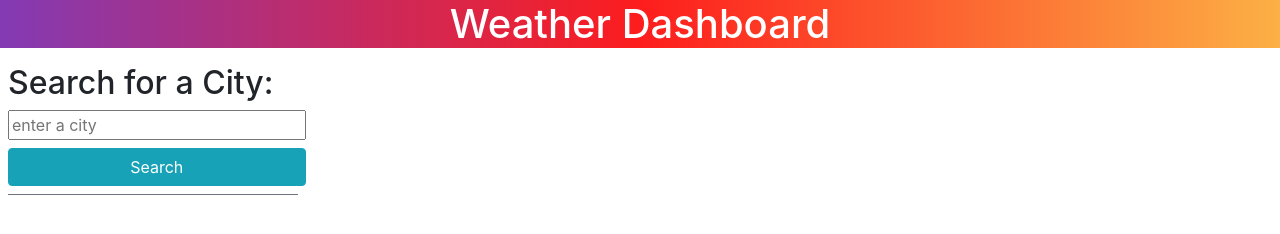
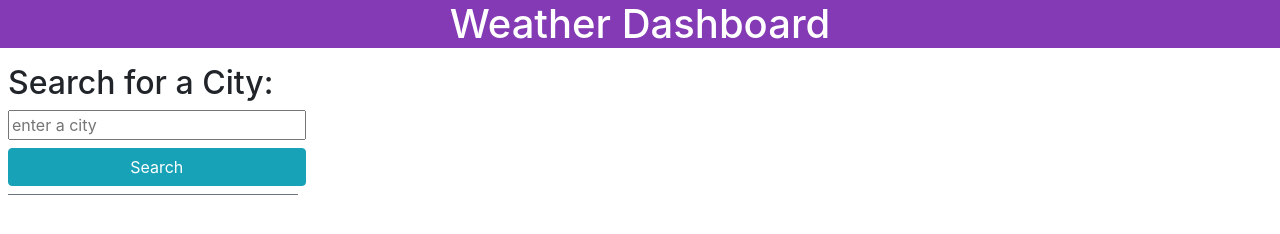
Before and after one commit to nickrearl/weather-dashboard, a plain HTML site: page index.html in a window 1280 px wide. Drawn offline with nearby package versions, Linux system fonts and the light colour scheme.

Commit message:
css gradiant worked locally, but did not function properly on live site. switched to solid background color

```diff
--- a/assets/css/style.css
+++ b/assets/css/style.css
@@ -1,4 +1,3 @@
 header {
     background: rgb(131,58,180);
-    background: linear-gradient(90deg, rgba(131,58,180,1) 0%, rgba(253,29,29,1) 50%, rgba(252,176,69,1) 100%);
 }
```
